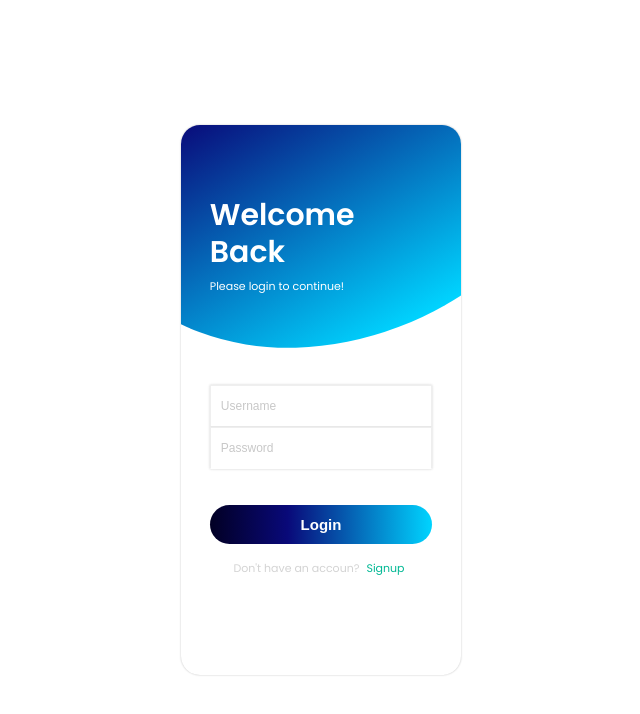
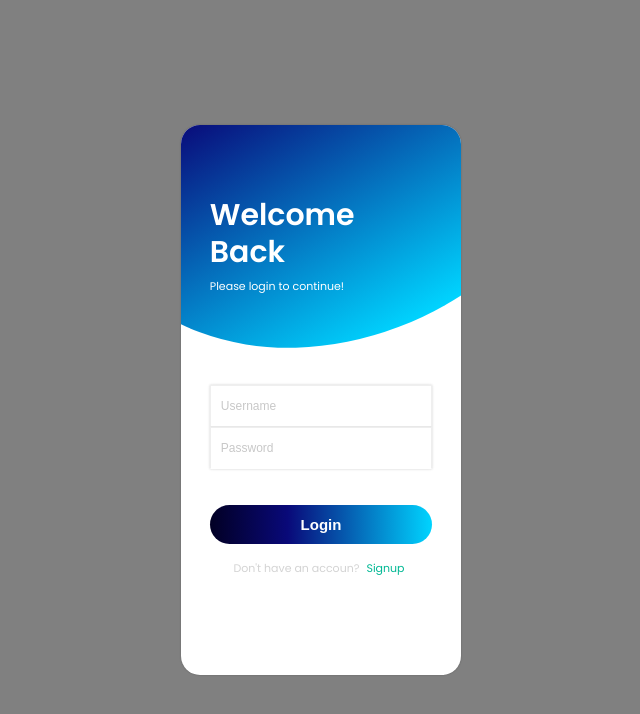
Before and after one commit to Hayden50/google-maps-locator, a React (Vite) app in the folder frontend/: page / in a window 1280 px wide. Shown: the top 714 px of the page, without its empty margins (319-959 px from the left). Built offline with nearby package versions, Linux system fonts and the light colour scheme.

Commit message:
Change background color for start page to gray

```diff
--- a/frontend/styles/index.css
+++ b/frontend/styles/index.css
@@ -18,6 +18,7 @@ body {
     "Helvetica Neue", sans-serif;
   -webkit-font-smoothing: antialiased;
   -moz-osx-font-smoothing: grayscale;
+  background-color: gray;
 }
 
 code {
```
